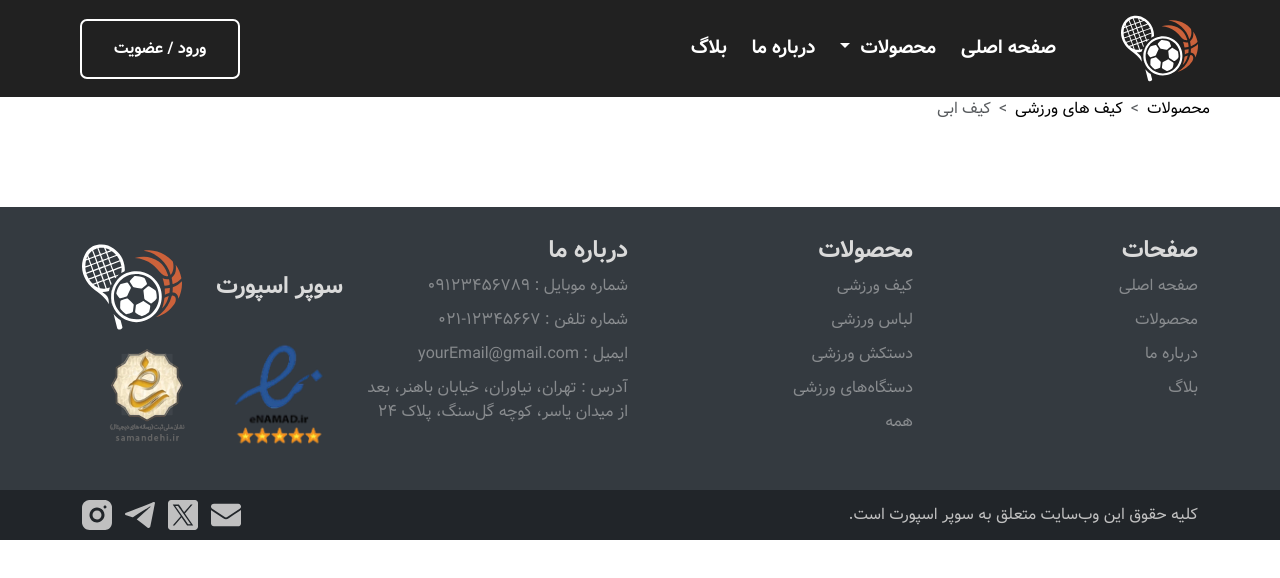
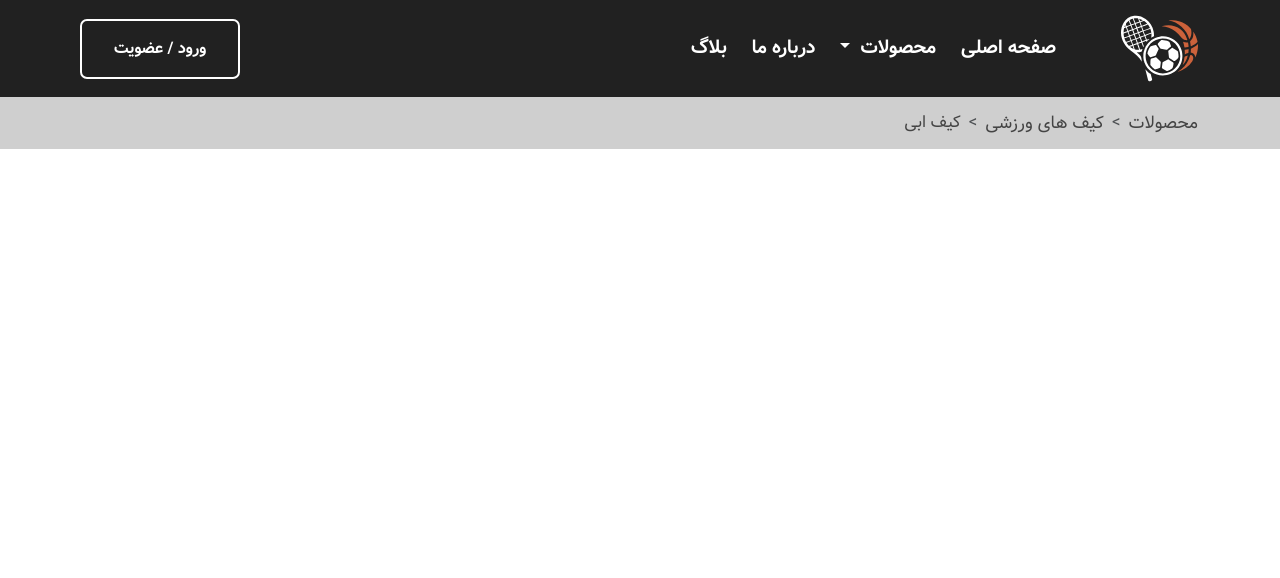
Before and after one commit to Formula-85/super-sport, a plain HTML site: page assets/page/product.html in a window 1280 px wide. Shown: the top 578 px of the page. Drawn offline with nearby package versions, Linux system fonts and the light colour scheme; files whose address does not match are found by name.

Commit message:
Styling the breadcrumbs

```diff
--- a/assets/page/product.html
+++ b/assets/page/product.html
@@ -88,8 +88,8 @@
     </header>
 
     <main class="product">
-      <section class="breadcrumb container">
-        <nav style="--bs-breadcrumb-divider: '>'" aria-label="breadcrumb">
+      <section class="breadcrumb">
+        <nav style="--bs-breadcrumb-divider: '>'" aria-label="breadcrumb" class="container">
           <ol class="breadcrumb">
             <li class="breadcrumb-item"><a href="#">محصولات</a></li>
             <li class="breadcrumb-item"><a href="#">کیف های ورزشی</a></li>
@@ -99,6 +99,10 @@
       </section>
     </main>
 
+    <br><br><br><br><br><br><br><br><br><br><br><br><br><br><br><br>
+    <br><br><br><br><br><br><br><br><br><br><br><br><br><br><br><br>
+    <br><br><br><br><br><br><br><br><br><br><br><br><br><br><br><br>
+    <br><br><br><br><br><br><br><br><br><br><br><br><br><br><br><br>
     <footer>
       <div class="up">
         <div class="container">
--- a/assets/style/main.scss
+++ b/assets/style/main.scss
@@ -38,5 +38,8 @@ ul {
 
 
 // product page
+@import "./scss/product/breadcrumb";
 
-@import "./scss/media-query";
+
+
+@import "./scss/main/media-query";
--- /dev/null
+++ b/assets/style/scss/product/_breadcrumb.scss
@@ -0,0 +1,21 @@
+main.product{
+    section.breadcrumb{
+        font-size: 1rem;
+        background-color: #cfcfcf;
+        ol{
+            padding: 13px 0px;
+            margin: 0;
+            li,a{
+                font-size: 1.05em;
+                color: #444;
+                transition: 0.5s;
+            }
+            a:hover{
+                color: $Primary-color;
+            }
+            li.active{
+                font-size: 1.05em;
+            }
+        }
+    }
+}
```
Also changed, not shown: assets/style/main.css.
